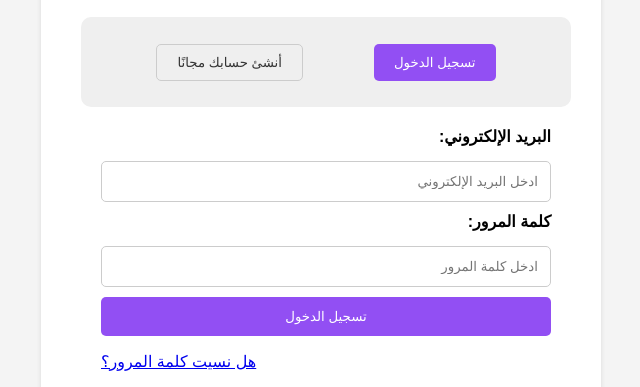
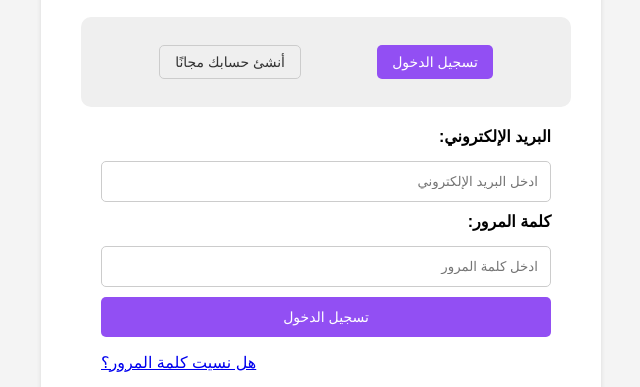
Before and after one commit to soufhm/login, a plain HTML site: page index.html in a window 1280 px wide. Shown: the part 291-678 px from the top of the page, 319-959 px from the left. Drawn offline with Linux system fonts and the light colour scheme.

Commit message:
Update index.html

```diff
--- a/index.html
+++ b/index.html
@@ -23,7 +23,6 @@
             box-shadow: 0 2px 5px rgba(0, 0, 0, 0.1);
             width: 500px;
             max-width: 90%;
-
         }
 
         header {
@@ -75,7 +74,8 @@
         }
 
         button {
-            padding: 10px 20px;
+            padding: 8px 15px;
+            font-size: 14px;
             border: none;
             border-radius: 5px;
             background-color: #924FF3;
@@ -143,6 +143,10 @@
         }
 
         @media (max-width: 768px) {
+            .container {
+                width: 90%;
+            }
+
             .buttons-container {
                 flex-direction: column;
                 align-items: center;
```
